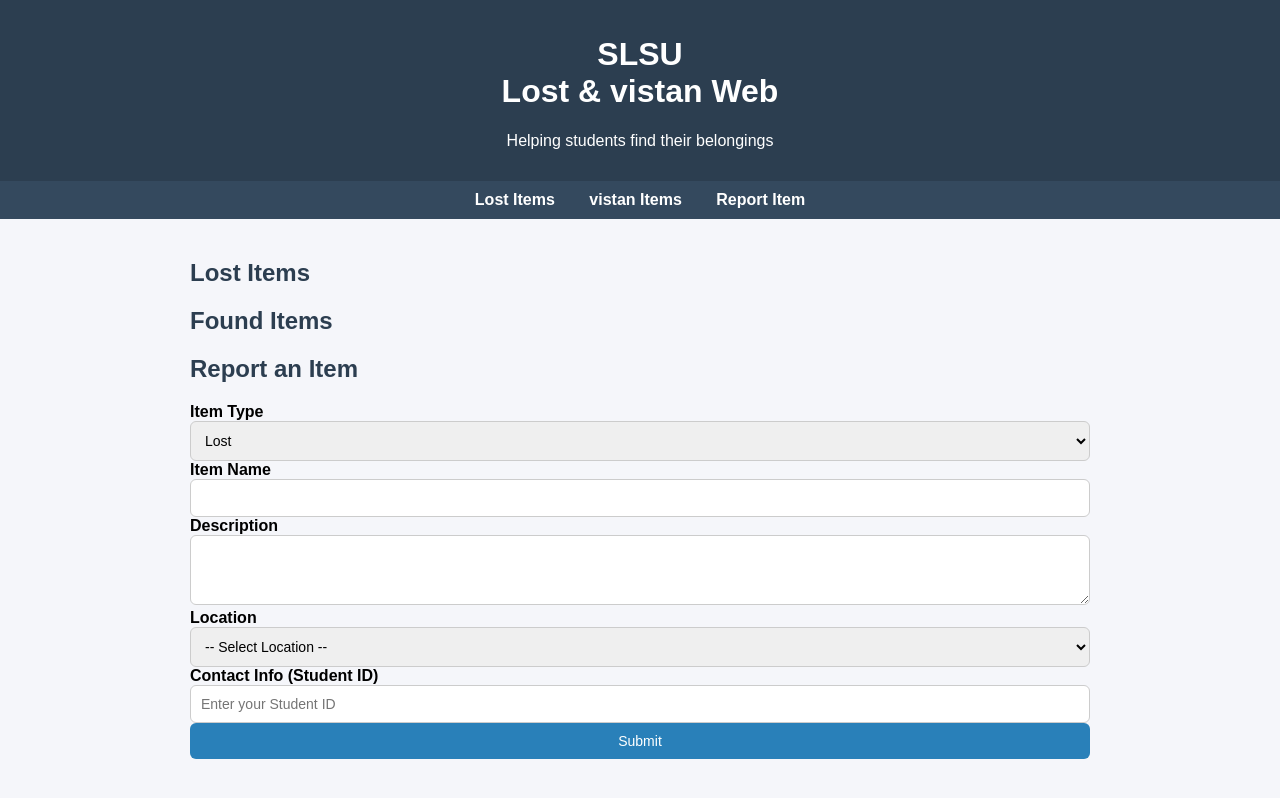
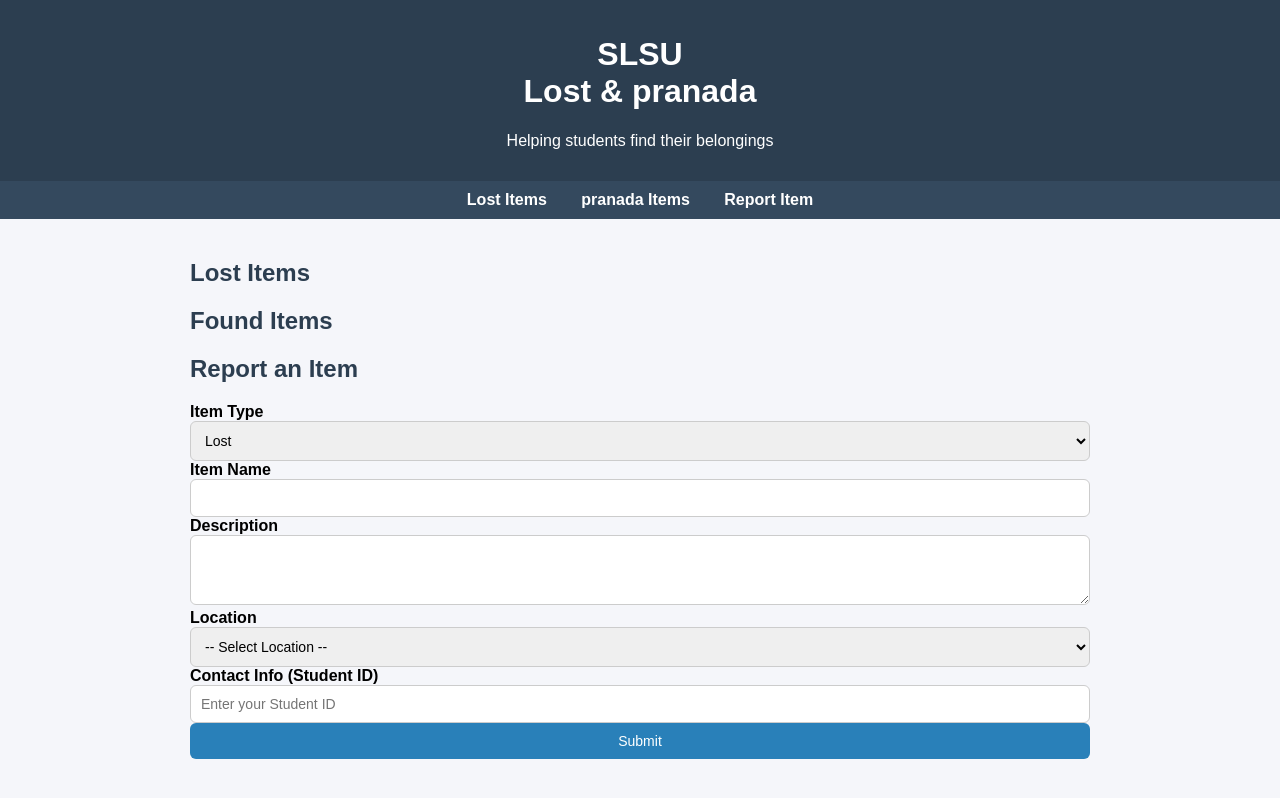
Before and after one commit to rick4life/Almarez-Pranada-Vistan, a plain HTML site: page lost-and-found-project.html in a window 1280 px wide. Drawn offline with Linux system fonts and the light colour scheme.

Commit message:
lost & pranada + pranada items

```diff
--- a/lost-and-found-project.html
+++ b/lost-and-found-project.html
@@ -10,13 +10,13 @@
 
 <body>
   <header>
-    <h1>SLSU </br> Lost & vistan Web</h1>
+    <h1>SLSU </br> Lost & pranada</h1>
     <p>Helping students find their belongings</p>
   </header>
 
   <nav>
     <a href="#lost">Lost Items</a>
-    <a href="#found">vistan Items</a>
+    <a href="#found">pranada Items</a>
     <a href="#report">Report Item</a>
   </nav>
 
```
